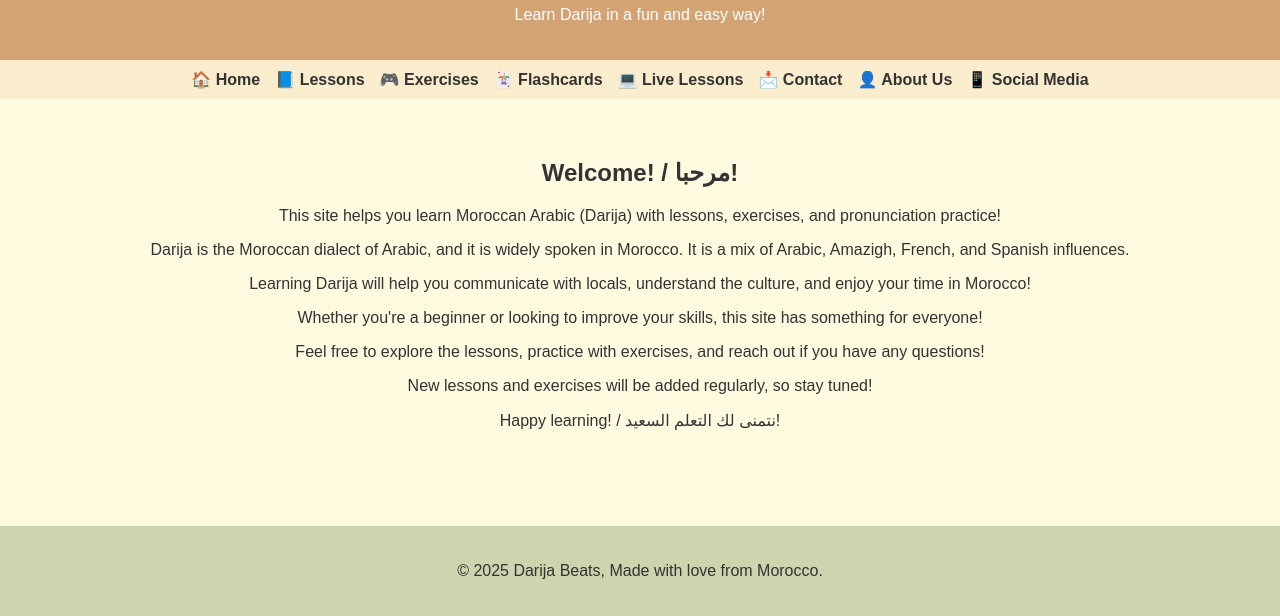
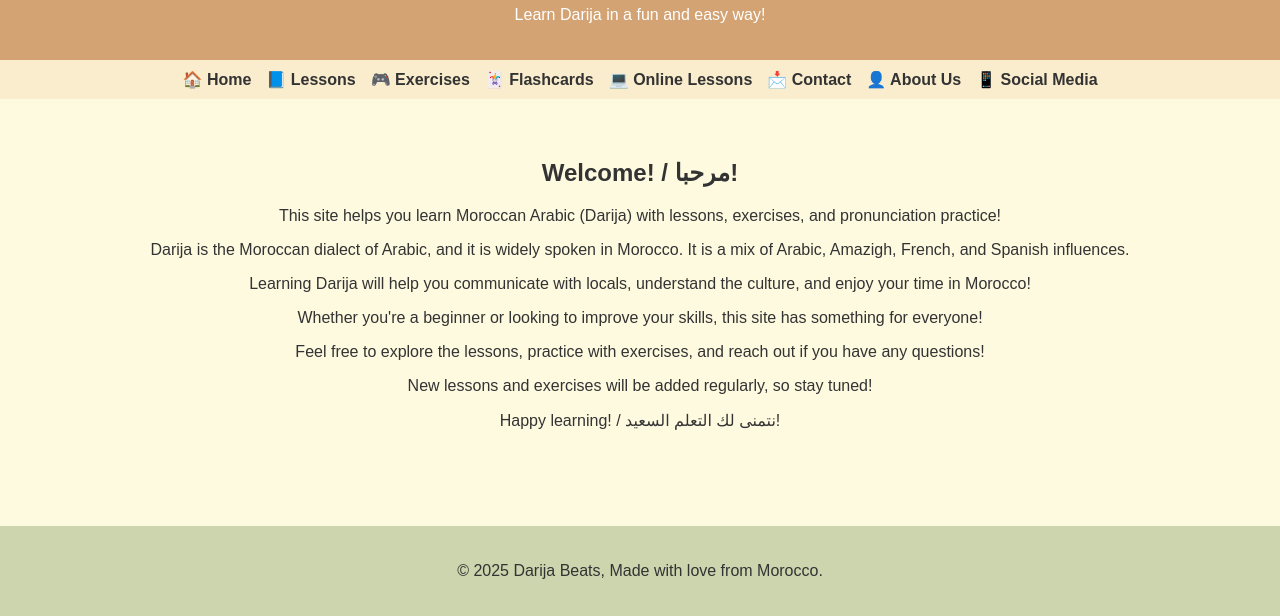
Before and after one commit to brithhisheem/Darija_Beats, a plain HTML site: page index.html in a window 1280 px wide. Shown: the part 285-901 px from the top of the page. Drawn offline with Linux system fonts and the light colour scheme.

Commit message:
Fix link text for Live Lessons to Online Lessons

```diff
--- a/index.html
+++ b/index.html
@@ -426,7 +426,7 @@
     <a href="lessons.html">📘 Lessons</a>
     <a href="exercises.html">🎮 Exercises</a>
     <a href="flashcards.html">🃏 Flashcards</a>
-    <a href="Online lessons.html">💻 Live Lessons</a>
+    <a href="Online lessons.html">💻 Online Lessons</a>
     <a href="contact.html">📩 Contact</a>
     <a href="about us.html">👤 About Us</a>
     <a href="social.html">📱 Social Media</a>
```
